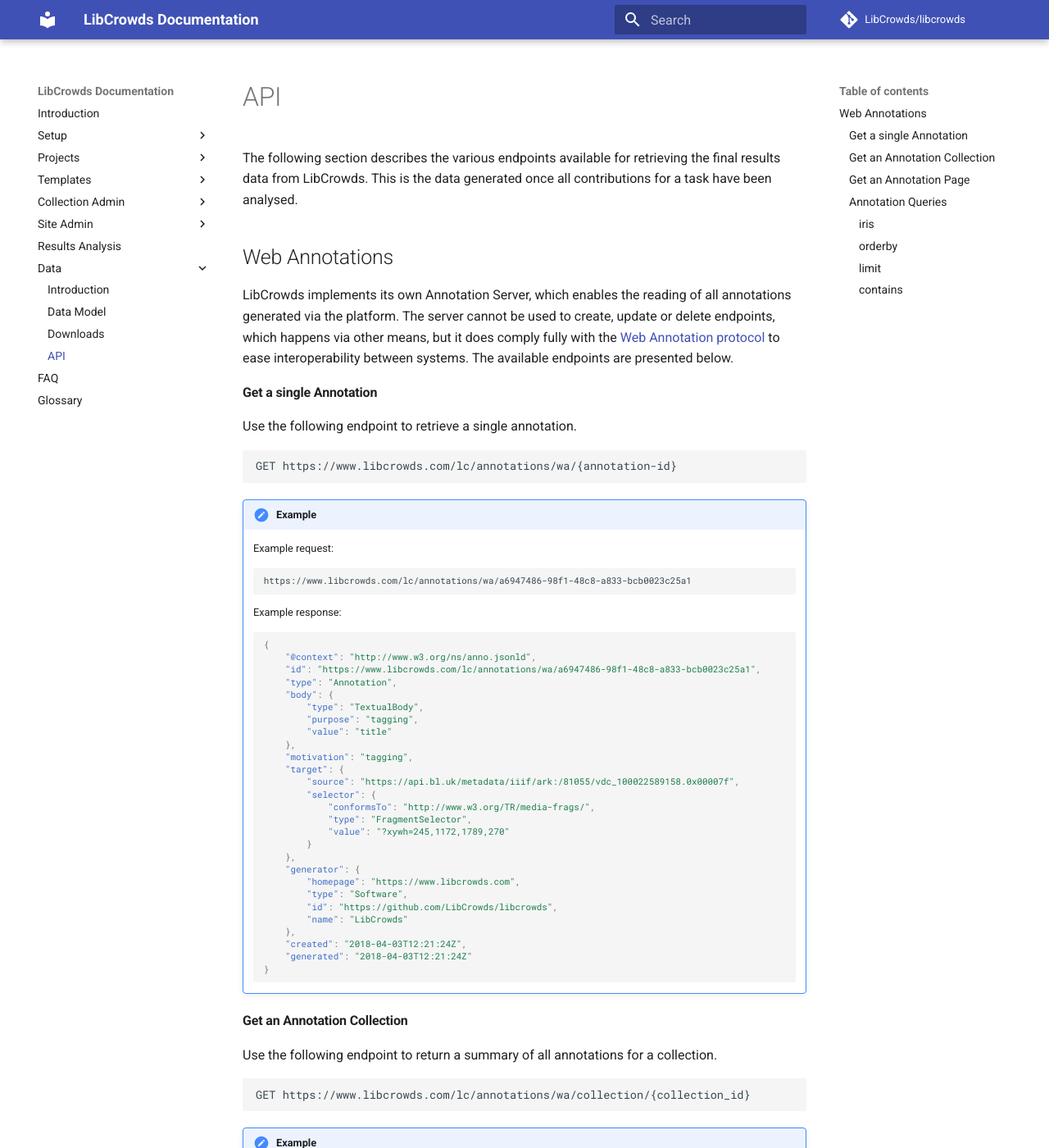
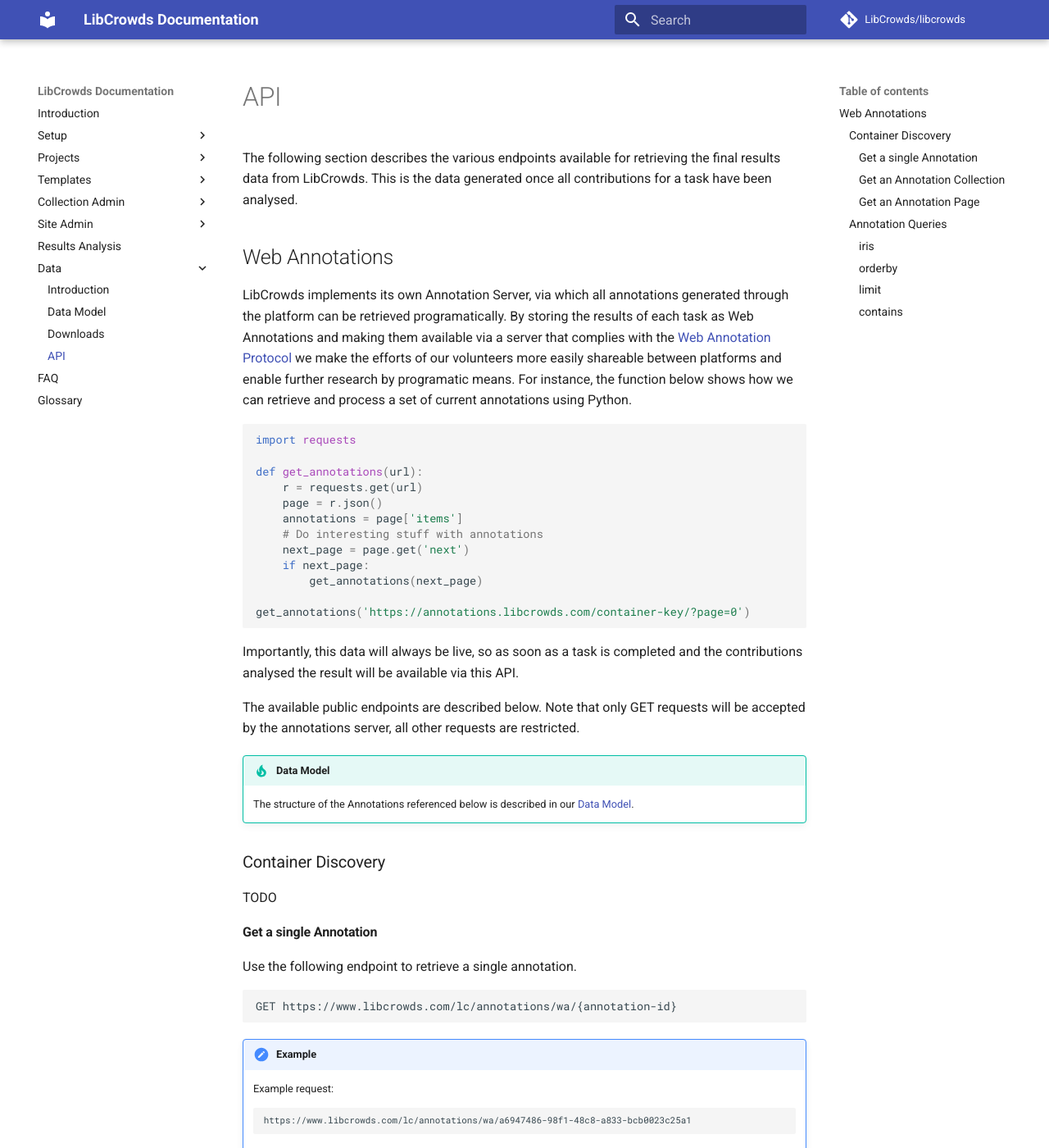
Before and after one commit to LibCrowds/docs, an MkDocs documentation site: the page built from docs/data/api.md, in a window 1280 px wide and 1400 px high. Shown: the whole window at 82% size. Built offline with MkDocs 1.6.1 and Material for MkDocs 9.7.7, drawn with Linux system fonts in a browser that asks for light colours; comment, search, counter and statistics services are not loaded; old or Windows-style settings are respelled for this version of MkDocs.

Commit message:
Add introduction about the web annotations API

````diff
--- a/docs/data/api.md
+++ b/docs/data/api.md
@@ -5,13 +5,46 @@
 
 ## Web Annotations
 
-LibCrowds implements its own Annotation Server, which enables the reading of
-all annotations generated via the platform. The server cannot be used to
-create, update or delete endpoints, which happens via other means, but it does
-comply fully with the
-[Web Annotation protocol](https://www.w3.org/TR/annotation-protocol/) to ease
-interoperability between systems. The available endpoints are presented
-below.
+LibCrowds implements its own Annotation Server, via which all annotations
+generated through the platform can be retrieved programatically. By storing
+the results of each task as Web Annotations and making them available via a
+server that complies with the
+[Web Annotation Protocol](https://www.w3.org/TR/annotation-protocol/) we make
+the efforts of our volunteers more easily shareable between platforms and
+enable further research by programatic means. For instance, the function below
+shows how we can retrieve and process a set of current annotations using
+Python.
+
+```python
+import requests
+
+def get_annotations(url):
+    r = requests.get(url)
+    page = r.json()
+    annotations = page['items']
+    # Do interesting stuff with annotations
+    next_page = page.get('next')
+    if next_page:
+        get_annotations(next_page)
+
+get_annotations('https://annotations.libcrowds.com/container-key/?page=0')
+```
+
+Importantly, this data will always be live, so as soon as a task is completed
+and the contributions analysed the result will be available via this API.
+
+The available public endpoints are described below. Note that only GET
+requests will be accepted by the annotations server, all other requests are
+restricted.
+
+!!! tip "Data Model"
+
+    The structure of the Annotations referenced below is described in our
+    [Data Model](/data/model.md).
+
+### Container Discovery
+
+TODO
 
 #### Get a single Annotation
 
````
